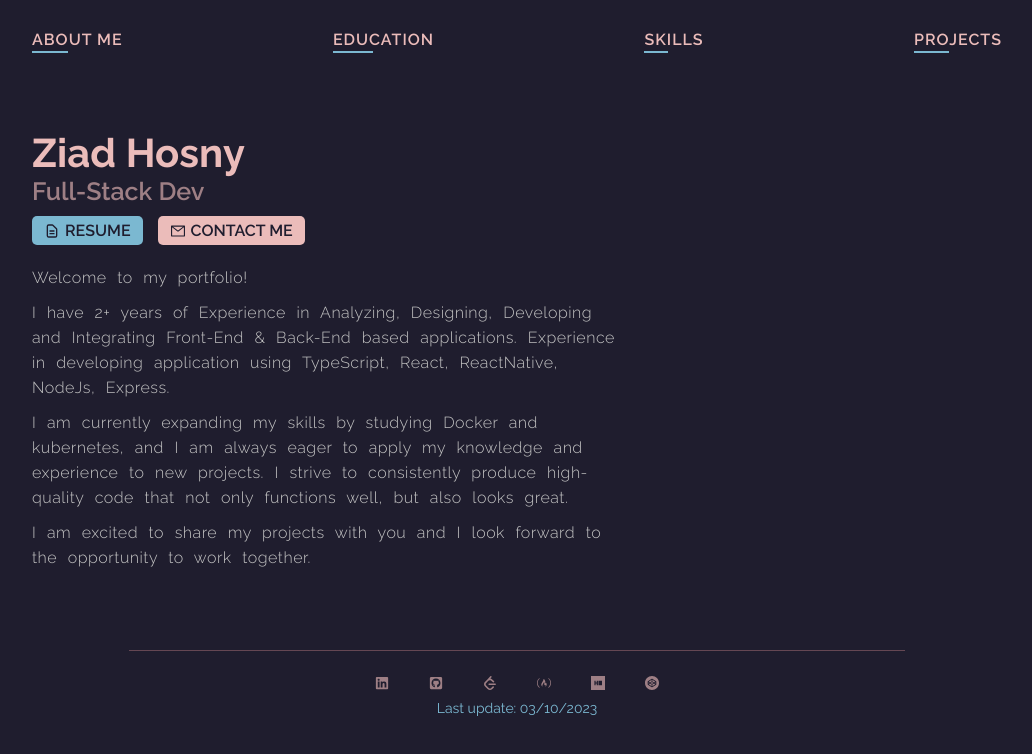
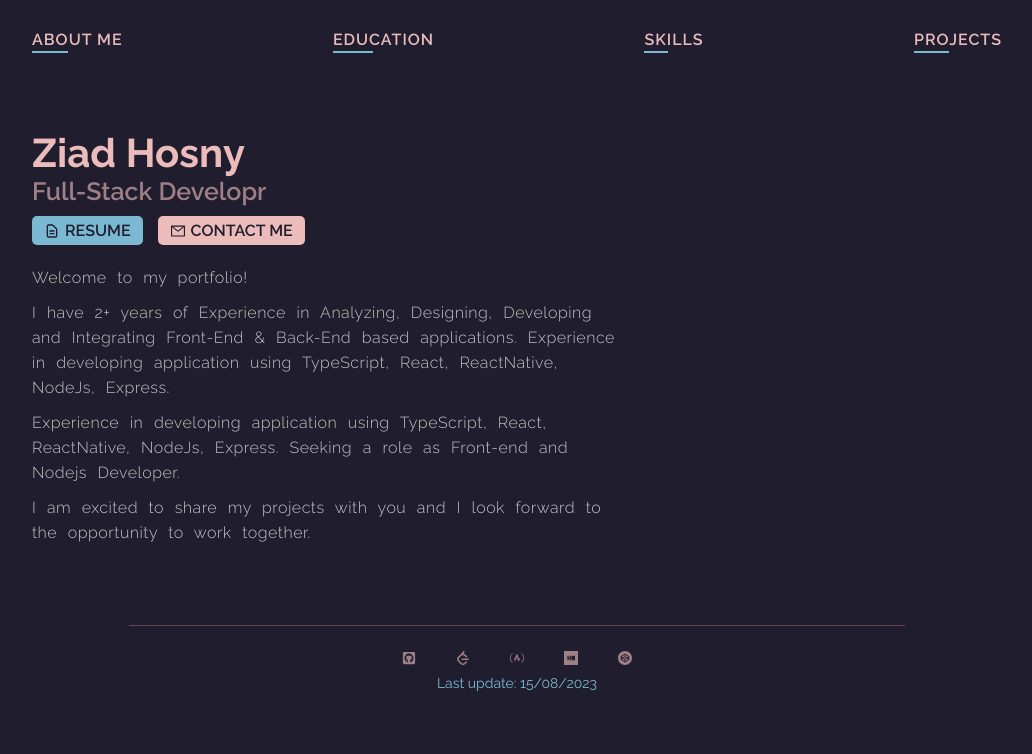
Before and after one commit to ZiadHosny/portfolio, a Next.js app: page / in a window 1280 px wide. Shown: the top 754 px of the page, without its empty margins (123-1155 px from the left). Built offline with nearby package versions, Linux system fonts and the light colour scheme.

Commit message:
add pdf and refactor code

```diff
--- a/src/app/AboutMe.css
+++ b/src/app/AboutMe.css
@@ -1,3 +1,10 @@
+.aboutme-container {
+  display: flex;
+  justify-content: space-between;
+  align-items: flex-start;
+  width: 100%;
+}
+
 .aboutme-body {
   display: flex;
   flex-direction: column;
--- a/src/app/page.tsx
+++ b/src/app/page.tsx
@@ -2,14 +2,17 @@
 import { motion } from "framer-motion";
 import { AiOutlineMail } from "react-icons/ai";
 import { HiOutlineDocumentText } from "react-icons/hi";
-// import CvEn from '../../assets/ziadHosny.pdf'
-// import { ZButton } from "../../components";
-// import './AboutMe.css';
 import { ZButton } from "@/components/ZButton/ZButton";
 
 
 export default function AboutMe() {
   return (
+    <motion.div
+      initial={{ opacity: 0, y: -200 }}
+      animate={{ opacity: 1, y: 0 }}
+      transition={{ duration: 0.3 }}
+      className="aboutme-container"
+    >
       <motion.div
         initial={{ opacity: 0 }}
         animate={{ opacity: 1 }}
@@ -17,11 +20,11 @@ export default function AboutMe() {
         className="about-me"
       >
         <h1 className="heading">Ziad Hosny</h1>
-      <h2 className="subheading">Full-Stack Dev</h2>
+        <h2 className="subheading">Full-Stack Developr</h2>
         <div className="buttons-container">
           <ZButton
             content="Resume"
-          direction={'CvEn'}
+            direction={'./Ziad Hosny.pdf'}
             icon={<HiOutlineDocumentText />}
             document={true}
           ></ZButton>
@@ -40,10 +43,8 @@ export default function AboutMe() {
             I have 2+ years of Experience in Analyzing, Designing, Developing and Integrating Front-End & Back-End based applications. Experience in developing application using TypeScript, React, ReactNative, NodeJs, Express.
           </p>
           <p>
-          I am currently expanding my skills by studying Docker and kubernetes, and I am
-          always eager to apply my knowledge and experience to new projects. I strive
-          to consistently produce high-quality code that not only functions well, but
-          also looks great.
+            Experience in developing application using TypeScript, React, ReactNative, NodeJs, Express. Seeking a role
+            as Front-end and Nodejs Developer.
           </p>
           <p>
             I am excited to share my projects with you and I look forward to the
@@ -51,5 +52,7 @@ export default function AboutMe() {
           </p>
         </main>
       </motion.div>
+      {/* <ProfilePicture /> */}
+    </motion.div>
   );
 };
--- a/src/components/Footer/Footer.tsx
+++ b/src/components/Footer/Footer.tsx
@@ -7,7 +7,7 @@ export const Footer = () => {
   return (
     <footer>
       <div className="contact-me">
-        <FooterIcon href="https://www.linkedin.com/in/ziadhosny" icon={<FaLinkedin />} />
+        {/* <FooterIcon href="https://www.linkedin.com/in/ziadhosny" icon={<FaLinkedin />} /> */}
         <FooterIcon href="https://github.com/ZiadHosny" icon={<FaGithubSquare />} />
         <FooterIcon href="https://leetcode.com/ZiadHosny/" icon={<SiLeetcode />} />
         <FooterIcon href="https://www.freecodecamp.org/ziadhosny" icon={<SiFreecodecamp />} />
@@ -15,7 +15,7 @@ export const Footer = () => {
         <FooterIcon href="https://codepen.io/ziadhosny" icon={<SiCodepen />} />
       </div>
       <div className="update-info">
-        <p>Last update: 03/10/2023</p>
+        <p>Last update: 15/08/2023</p>
       </div>
     </footer>
   );
--- a/src/components/NotFound/NotFound.tsx
+++ b/src/components/NotFound/NotFound.tsx
@@ -19,7 +19,8 @@ export const NotFound = () => {
       clearTimeout(timeout);
       clearInterval(interval);
     };
-  }, []);
+
+  }, [seconds]);
 
   return (
     <div className="not-found">
--- a/src/components/ZButton/ZButton.tsx
+++ b/src/components/ZButton/ZButton.tsx
@@ -63,7 +63,7 @@ export const ZButton = ({ content, direction, icon, document }: ButtonProps) =>
       <button
         className="comp-button"
         onClick={() => {
-          // document ? handleClickOpen() : null;
+          document ? handleClickOpen() : null;
         }}
       >
         {icon}
@@ -82,7 +82,7 @@ export const ZButton = ({ content, direction, icon, document }: ButtonProps) =>
         <DialogContent style={{ color: "var(--clear-white)" }}>
           <CustomDialogContentText id="alert-dialog-description">
             A new browser tab with my personal resume (.PDF) is about to open. Do you
-            want to procede?
+            want to continue?
           </CustomDialogContentText>
         </DialogContent>
         <DialogActions>
@@ -97,7 +97,7 @@ export const ZButton = ({ content, direction, icon, document }: ButtonProps) =>
             Yes!
           </CustomButtonMui>
         </DialogActions>
-      </Dialog>{" "}
+      </Dialog>
     </>
   );
 };
```
Also changed, not shown: src/styles/var.css (line endings or trailing spaces), 1 other file (tests, documents, lock files or other folders). Lines whose indentation alone changed are shown as unchanged.
